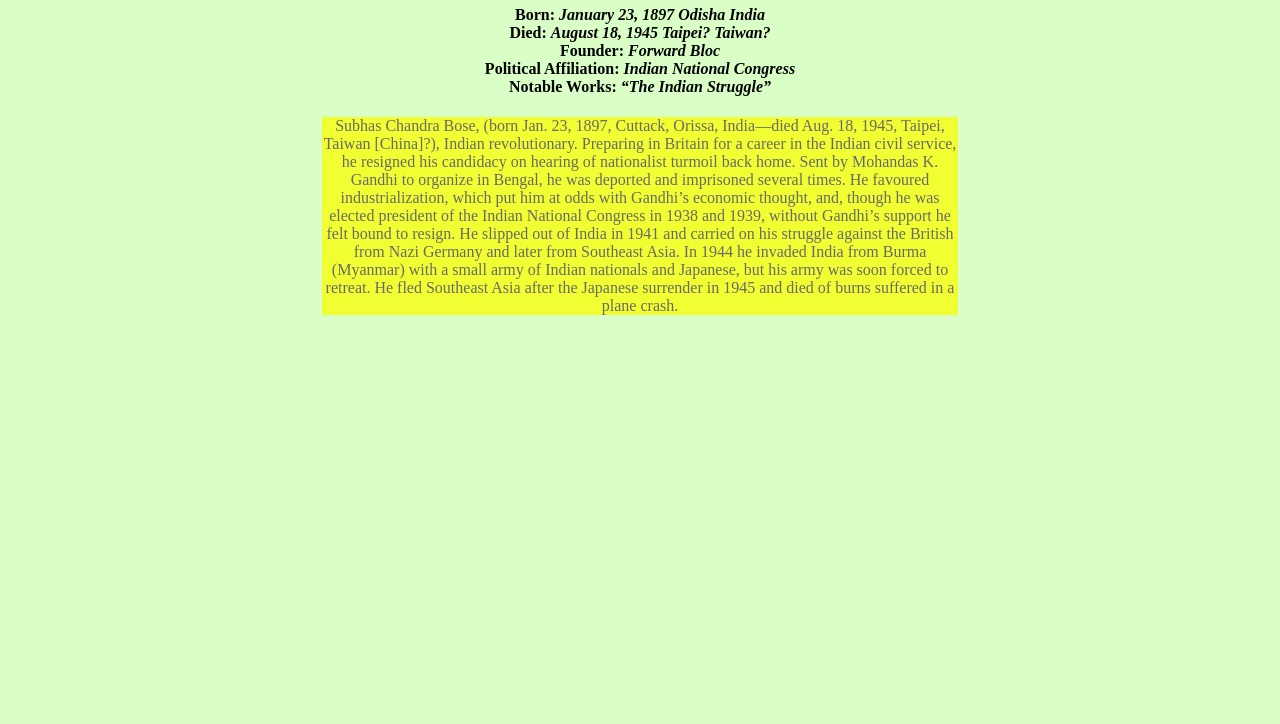
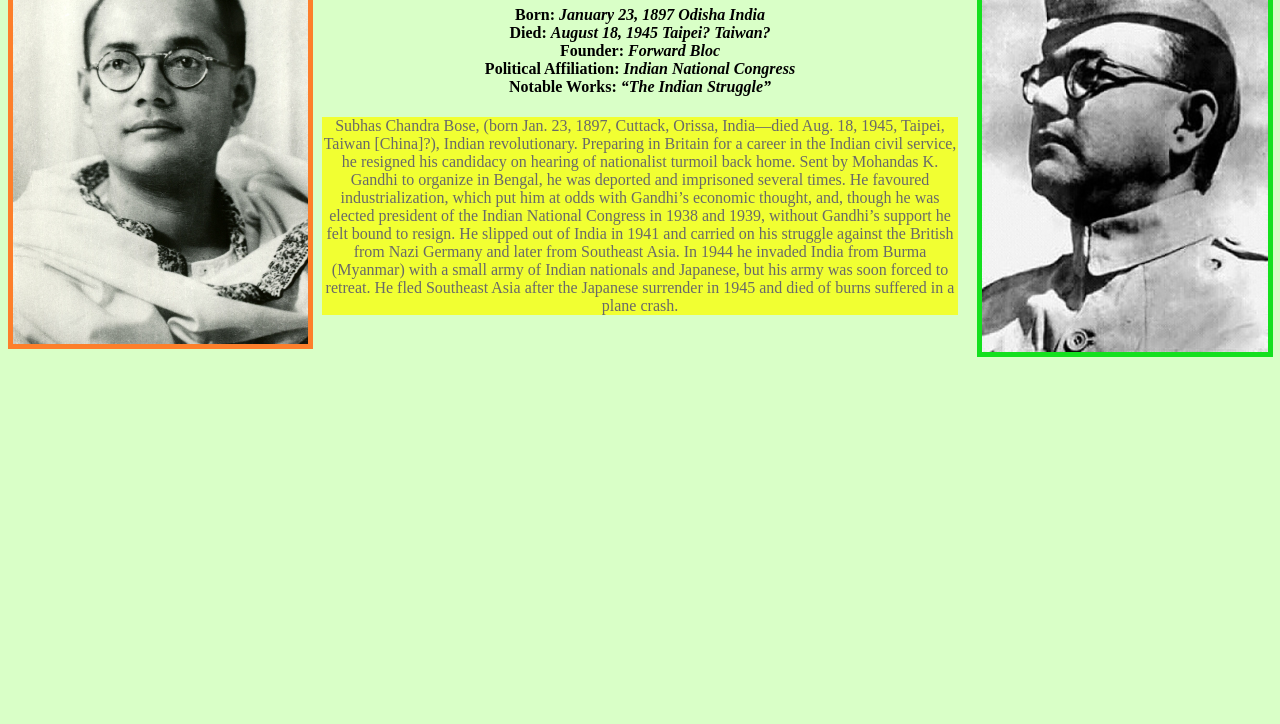
Before and after one commit to MAK-WD/HTML-CSS-PRACTICE-PROJECTS, a plain HTML site: page PROJECT-1/index.html in a window 1280 px wide. Shown: the part 76-800 px from the top of the page. Drawn offline with Linux system fonts and the light colour scheme.

Commit message:
Update index.html

```diff
--- a/PROJECT-1/index.html
+++ b/PROJECT-1/index.html
@@ -11,12 +11,12 @@
 
     <div id="right_div">
         <div id="img1">
-            <img id="pic1" src="images/Subhas-Chandra-Bose-Indian-National-Army.jpg" alt="" >
+            <img id="pic1" src="Subhas-Chandra-Bose-Indian-National-Army.jpg" alt="" >
         </div>
     </div>
     <div id="left_div">
         <div id="img2">
-            <img id="pic2" src="images/Subhas_Chandra_Bose_NRB.jpg" alt="" >
+            <img id="pic2" src="Subhas_Chandra_Bose_NRB.jpg" alt="" >
         </div>
     </div>
     <div id="middle_div">
```
